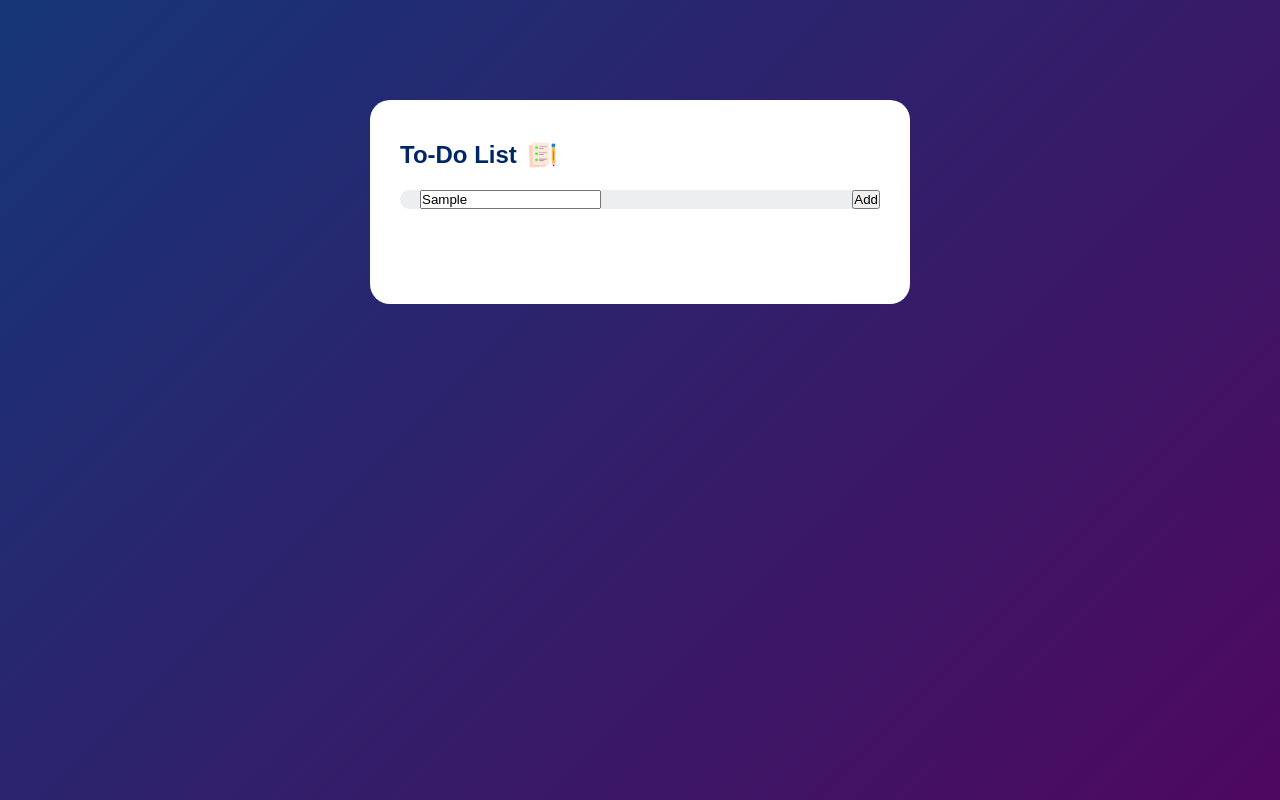
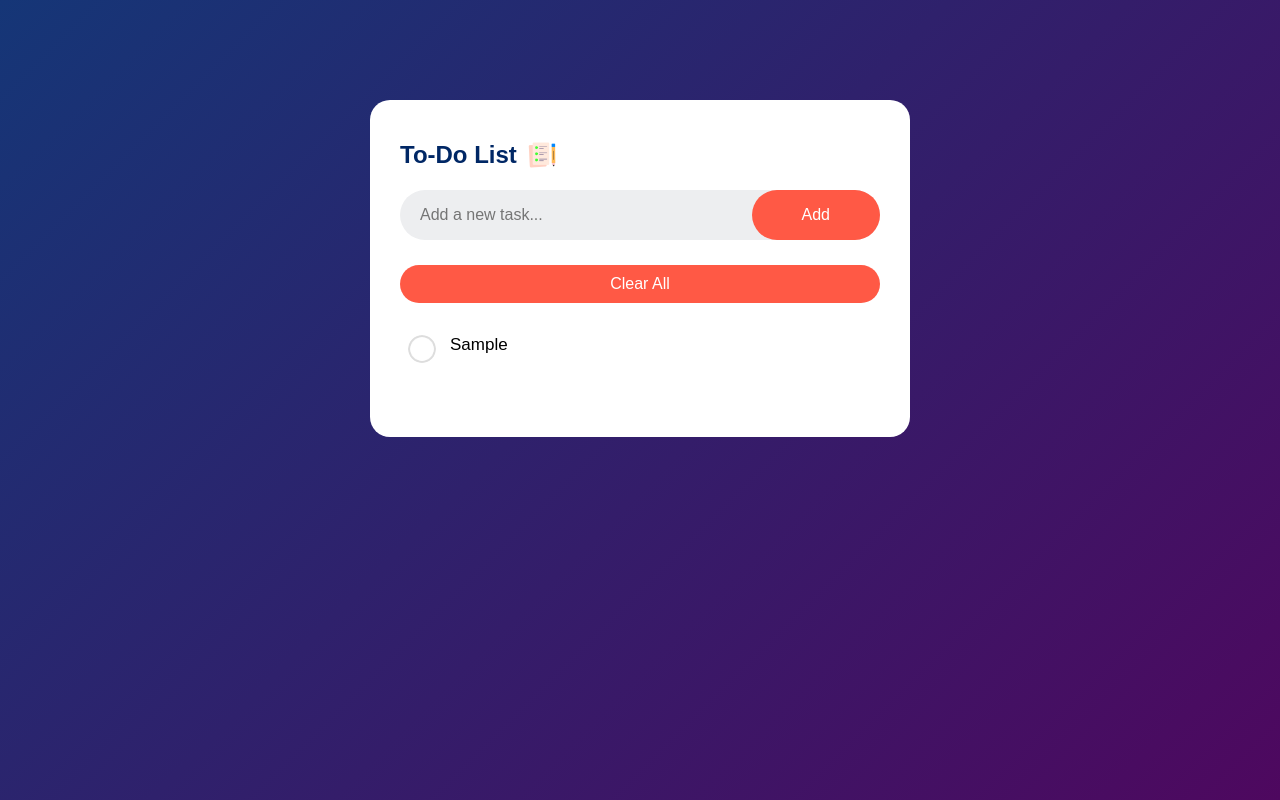
Before and after one commit to Kamrul-Hasan-Rimon/To-Do-List-App, a plain HTML site: page index.html in a window 1280 px wide. Both pictures are taken after typing "Sample" into the empty fields and a click on the button "Add". Drawn offline with Linux system fonts and the light colour scheme.

Commit message:
integrated all the funtionalities

```diff
--- a/index.html
+++ b/index.html
@@ -9,13 +9,18 @@
     <body>
         <div class="container">
             <div class="todo-app">
-    <h2>To-Do List <img src="images/icon.png" alt=""></h2>
+                <h2>To-Do List <img src="images/icon.png" alt></h2>
                 <div class="row">
-        <input type="text" id="input-box" placeholder="Add a new task...">
-        <button id="add-task-btn">Add</button>
+                    <input type="text" id="input-box"
+                        placeholder="Add a new task...">
+                    <button onclick="addTask()" id="add-task-btn">Add</button>
+                </div>
+                <button onclick="clearAll()" id="clear-all-btn">Clear All</button>
+                <ul id="task-list">
 
+                </ul>
             </div>
         </div>
-</div>
+        <script src="script.js"></script>
     </body>
 </html>
--- /dev/null
+++ b/script.js
@@ -0,0 +1,47 @@
+const inputBox = document.getElementById("input-box");
+const addTaskBtn = document.getElementById("add-task-btn");
+const taskList = document.getElementById("task-list");
+function addTask() {
+  const taskText = inputBox.value.trim();
+  if (taskText !== "") {
+    const listItem = document.createElement("li");
+    listItem.textContent = taskText;
+    taskList.appendChild(listItem);
+    const deleteBtn = document.createElement("span");
+    deleteBtn.textContent = "\u00D7";
+    deleteBtn.className = "delete";
+    listItem.appendChild(deleteBtn);
+    deleteBtn.addEventListener("click", (e) => {
+      taskList.removeChild(listItem);
+      console.log(e);
+      saveData();
+    });
+    listItem.addEventListener("click", (e) => {
+      listItem.classList.toggle("checked");
+      console.log(e);
+      saveData();
+    });
+    inputBox.value = "";
+    saveData();
+  }
+  if (taskText === "") {
+    alert("You must write something!");
+  }
+}
+inputBox.addEventListener("keypress", (e) => {
+  if (e.key === "Enter") {
+    addTaskBtn.click();
+  }
+});
+
+const saveData = () => {
+  localStorage.setItem("Data", taskList.innerHTML);
+};
+const showTask = () => {
+  taskList.innerHTML = localStorage.getItem("Data");
+};
+showTask();
+const clearAll = () => {
+  taskList.innerHTML = "";
+  saveData();
+};
--- a/style.css
+++ b/style.css
@@ -37,3 +37,79 @@
     padding-left: 20px;
     margin-bottom: 25px;
 }
+input{
+    flex: 1;
+    border: none;
+    outline: none;
+    background: transparent;
+    height: 50px;
+    font-size: 16px;
+}
+#add-task-btn{
+    border: none;
+    outline: none;
+    background: #ff5945;
+    border-radius: 40px;
+    cursor: pointer;
+    padding: 16px 50px;
+    font-size: 16px;
+    color: #fff;
+}
+ul li{
+    list-style: none;
+    padding: 12px 8px 12px 50px;
+    font-size: 17px;
+    position: relative;
+    user-select: none;
+    position: relative;
+}
+ul li::before{
+    width: 28px;
+    height: 28px;
+    content: '';
+    position: absolute;
+    border-radius: 50%;
+    background-image: url(images/unchecked.png);
+    background-position: center;
+    background-size: cover;
+    cursor: pointer;
+    top: 12px;
+    left: 8px;
+}
+ul li.checked{
+    color: #888;
+    text-decoration: line-through;
+}
+
+ul li.checked::before{
+    background-image: url(images/checked.png);
+}
+ul li .delete{
+    position: absolute;
+    right: 10px;
+    top: 50%;
+    transform: translateY(-50%);
+    font-size: 22px;
+    color: #ff5945;
+    cursor: pointer;
+    display: none;
+    border: 1px solid #ff5945;
+    border-radius: 50%;
+    padding: 0 6px;
+
+}
+ul li:hover .delete{
+    display: block;
+}
+#clear-all-btn{
+    border: none;
+    outline: none;
+    background: #ff5945;
+    border-radius: 40px;
+    cursor: pointer;
+    padding: 10px 20px;
+    font-size: 16px;
+    color: #fff;
+    width: 100%;
+    margin-bottom: 20px;
+}
```
Lines whose indentation alone changed are shown as unchanged.
